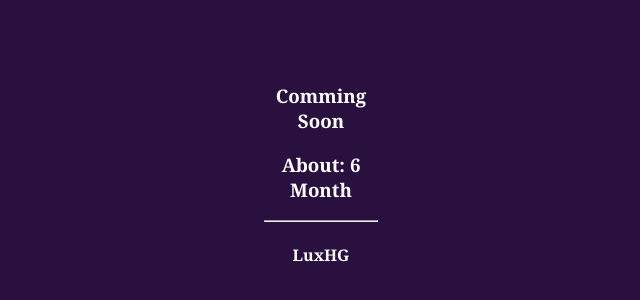
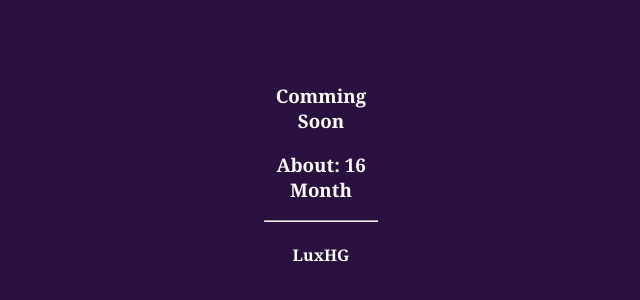
Before and after one commit to DaxidF/luxhg, a plain HTML site: page index.html in a window 1280 px wide. Shown: the part 146-446 px from the top of the page, 319-959 px from the left. Drawn offline with Linux system fonts and the light colour scheme.

Commit message:
Update index.html

```diff
--- a/index.html
+++ b/index.html
@@ -13,7 +13,7 @@
 <body>
     <div class="all">
         <h3>Comming Soon</h3>
-        <h3>About: 6 Month</h3>
+        <h3>About: 16 Month</h3>
         <hr>
         <h4>LuxHG</h4>
     </div>
```
